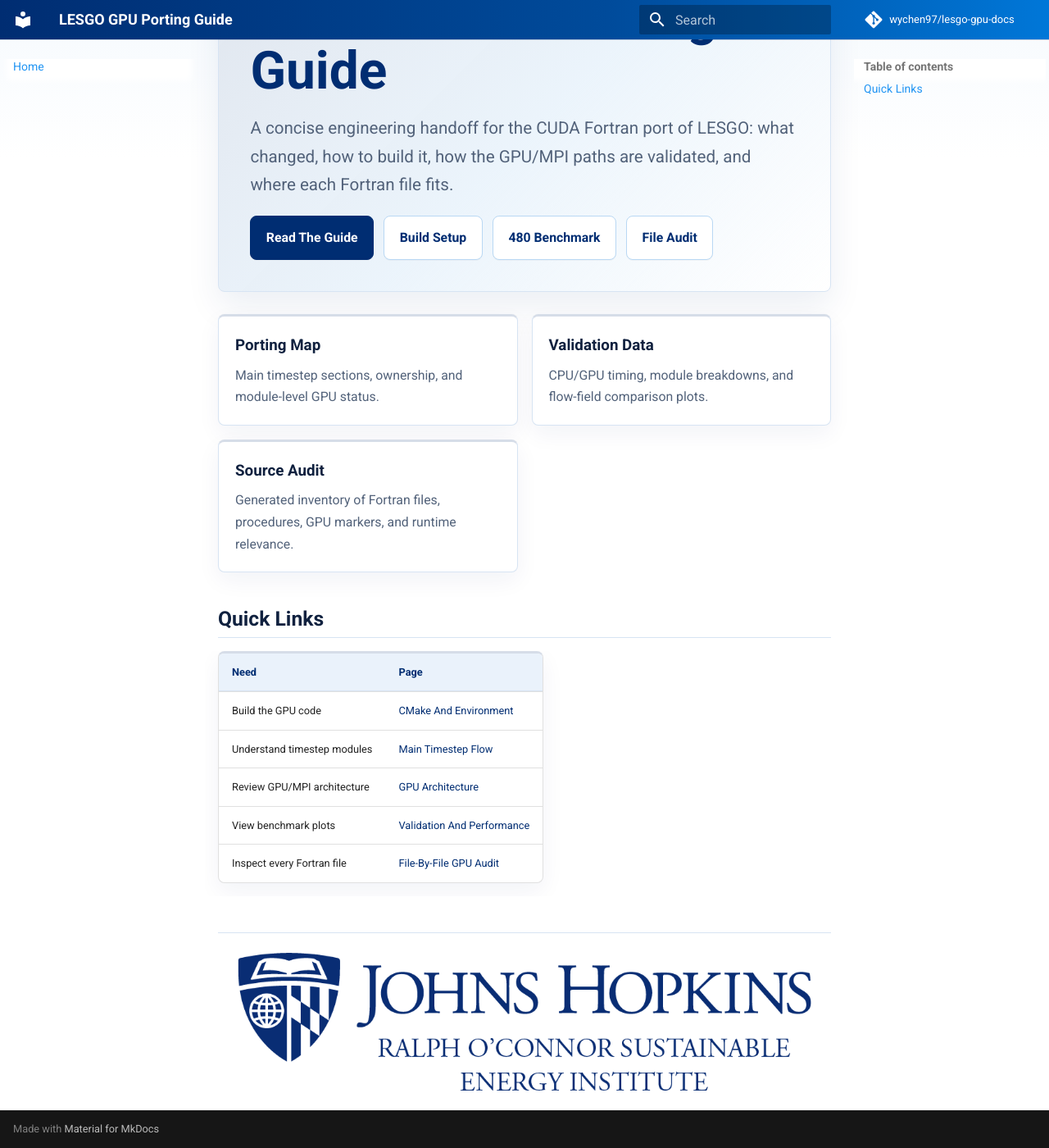
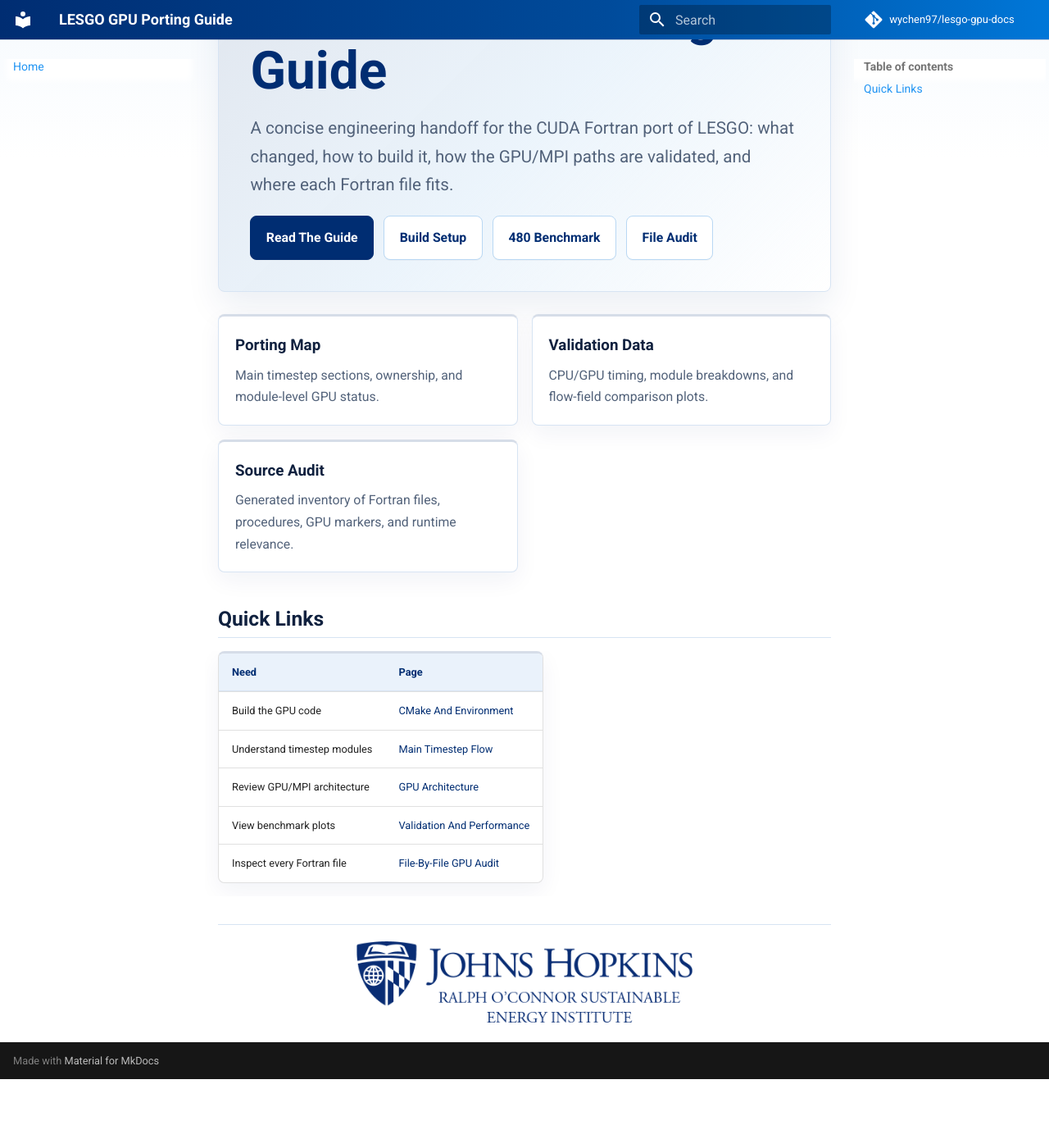
Before and after one commit to wychen97/lesgo-gpu-docs, an MkDocs documentation site: the page built from docs/index.md, in a window 1280 px wide and 1400 px high, scrolled down 264 px. Shown: the whole window at 82% size. Built offline with MkDocs 1.6.1 and Material for MkDocs 9.7.7, drawn with Linux system fonts in a browser that asks for light colours; comment, search, counter and statistics services are not loaded; after the commit the page ends 1580 px from its top, so only the background shows below that.

Commit message:
Shrink ROSEI footer logo

```diff
--- a/docs/stylesheets/extra.css
+++ b/docs/stylesheets/extra.css
@@ -230,13 +230,14 @@
 .lesgo-affiliation-logo {
   display: flex;
   justify-content: center;
-  margin: 2.2rem 0 0.8rem;
-  padding-top: 1.2rem;
+  margin: 1.7rem 0 0.45rem;
+  padding-top: 1rem;
   border-top: 1px solid var(--lesgo-line);
 }
 
 .lesgo-affiliation-logo img {
   display: block;
-  width: min(35rem, 100%);
+  width: clamp(13rem, 32vw, 22rem);
+  max-width: 82%;
   height: auto;
 }
```
